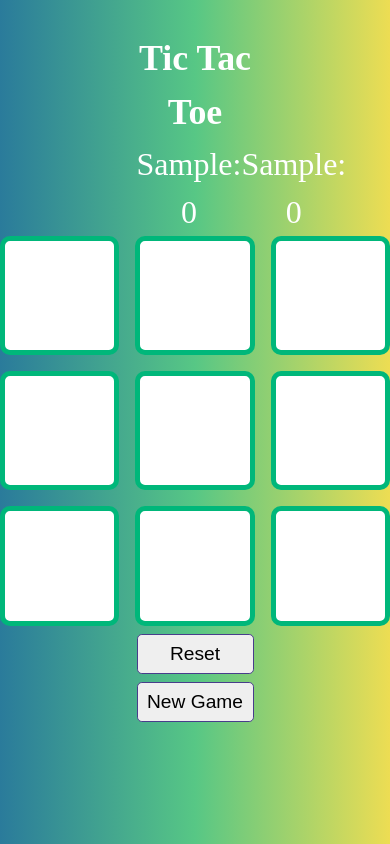
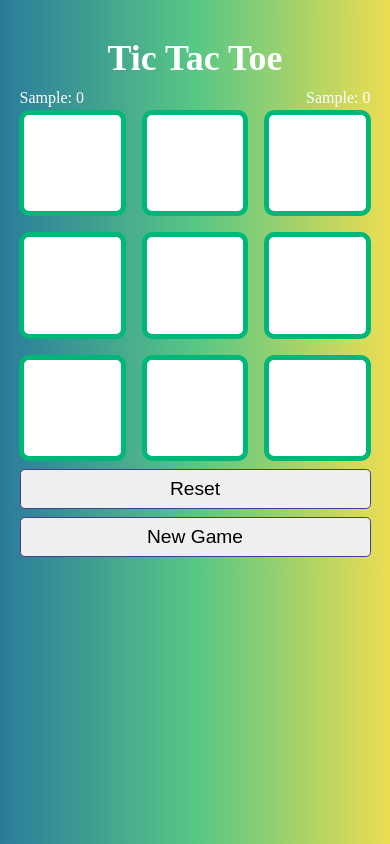
Before and after one commit to KamranPirishzade/Tic-Tac-Toe---The-Odin-Project, a plain HTML site: page index.html in a window 390 px wide. Both pictures are taken after typing "Sample", "Sample" into the empty fields and a click on the button "Start". Drawn offline with Linux system fonts and the light colour scheme.

Commit message:
Adding simple responsiveness

```diff
--- a/style.css
+++ b/style.css
@@ -19,6 +19,7 @@ html {
 
 .heading {
   font-size: clamp(2rem, calc(2rem + 1vw), 3rem);
+  text-wrap: nowrap;
 }
 
 .gameContainer {
@@ -58,6 +59,7 @@ form button,
 
 .newGame {
   display: none;
+  margin-bottom: 1rem;
 }
 
 .reset {
@@ -72,7 +74,8 @@ form > div input:user-invalid {
 
 .gameBoard {
   justify-content: center;
-  grid-template-columns: repeat(3, minmax(100px, 145px));
+  width: 30vw;
+  grid-template-columns: repeat(3, minmax(100px, 1fr));
   gap: 1rem;
   margin: 0 auto;
 }
@@ -82,7 +85,7 @@ form > div input:user-invalid {
   aspect-ratio: 1;
   border: 5px solid rgb(0, 183, 122);
   border-radius: 10px;
-  font-size: clamp(2rem, calc(4rem + 0.5vw), 5rem);
+  font-size: clamp(1.5rem, calc(1.5rem + 5vw), 5rem);
   display: flex;
   align-items: center;
   justify-content: center;
@@ -92,6 +95,7 @@ form > div input:user-invalid {
   display: flex;
   justify-content: space-between;
   font-size: 2rem;
+  gap: 2rem;
 }
 
 #winner {
@@ -134,3 +138,30 @@ dialog button {
 dialog::backdrop {
   background: rgba(0, 0, 0, 0.5);
 }
+
+@media screen and (max-width: 600px) {
+  .gameContainer {
+    width: 90vw;
+  }
+
+  .gameBoard {
+    justify-content: center;
+    grid-template-columns: repeat(3, 1fr);
+    width: 90vw;
+    gap: 1rem;
+    margin: 0 auto;
+  }
+
+  .afterGame,
+  #winner {
+    width: 90vw;
+  }
+
+  .usernames {
+    font-size: 1rem;
+  }
+
+  dialog {
+    min-width: 280px;
+  }
+}
```
